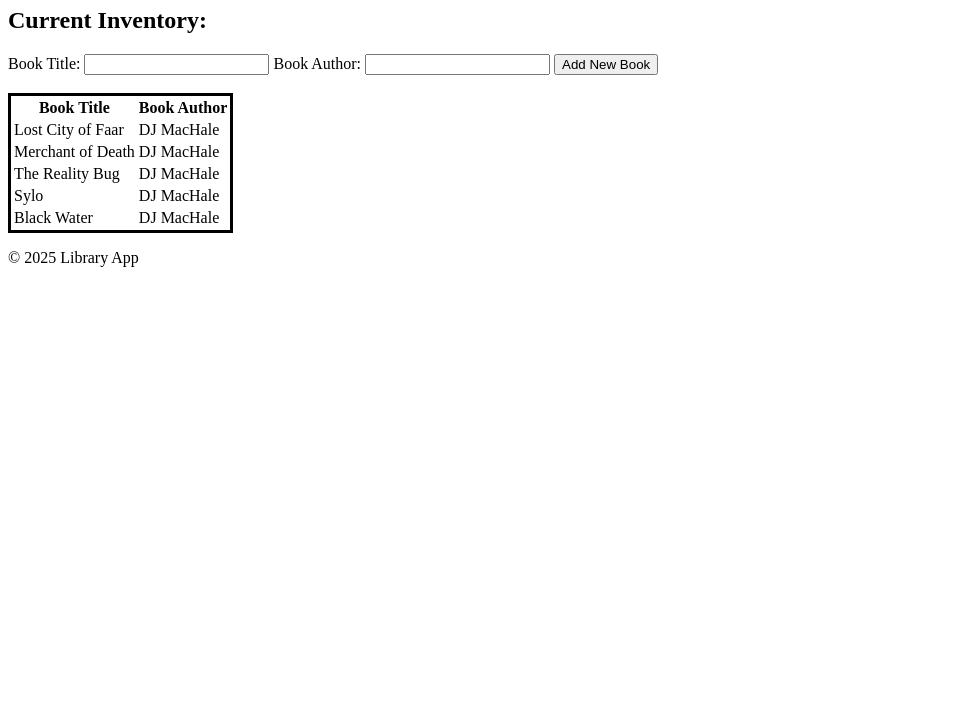
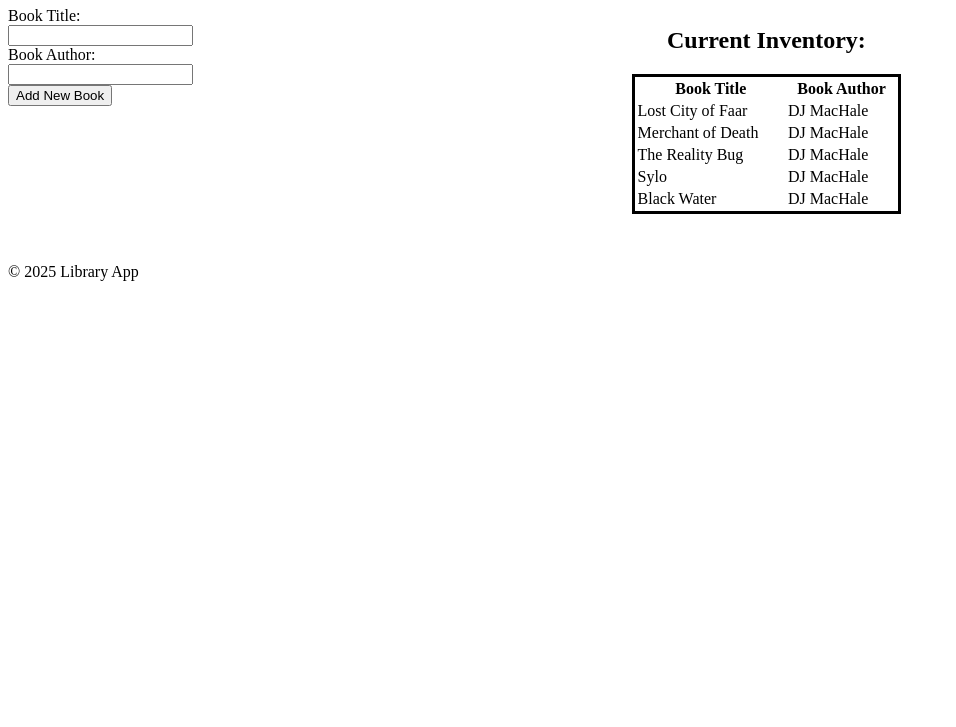
Before and after one commit to Developer9719/libraryApp, a plain HTML site: page index.html in a window 1280 px wide. Shown: the part 73-800 px from the top of the page, without its empty margins (0-956 px from the left). Drawn offline with Linux system fonts and the light colour scheme.

Commit message:
Updated layout

```diff
--- a/index.html
+++ b/index.html
@@ -11,17 +11,24 @@
         <h1>Welcome to the Library</h1>
     </header>
     <main>
-        <div class="currentInventory">
-            <h2>Current Inventory: </h2>
+        <div class="mainGrid">
+            <div class="newBook">
                 <form action="" method="post">
                     <label for="title">Book Title: </label>
-                <input type="text" name="title">
+                    <input type="text" name="title"><br>
 
                     <label for="author">Book Author: </label>
                     <input type="text" name="author">
 
                     <button type="submit">Add New Book</button>
                 </form><br>
+            </div>
+            <div class="currentInventory">
+            <!-- This leaves 2 empty grid cells which is not
+             best practice -->
+                <div></div>
+                <div>
+                    <h2>Current Inventory: </h2>
                     <table>
                         <thead>
                             <tr>
@@ -30,10 +37,13 @@
                             </tr>
                         </thead>
                         <tbody>
-
                         </tbody>
                     </table>
                 </div>
+                <div></div>
+            </div>
+        </div>
+
     </main>
     <footer>
         <p>&copy; 2025 Library App</p>
--- a/styles.css
+++ b/styles.css
@@ -1,3 +1,27 @@
+.mainGrid {
+    display: grid;
+    grid-template-columns: 1fr 4fr;
+}
+
+h1, h2 {
+    text-align: center;
+}
+
+.currentInventory {
+    display: grid;
+    grid-template-columns: 1fr 1fr 1fr;
+}
+
 table {
     border: 3px black solid;
+    width: 80%;
+    margin-left: auto;
+    margin-right: auto;
+    margin-bottom: 10%;
 }
+
+form {
+    height: 50%;
+    margin-top: auto;
+    margin-bottom: auto;
+}
```
Lines whose indentation alone changed are shown as unchanged.
